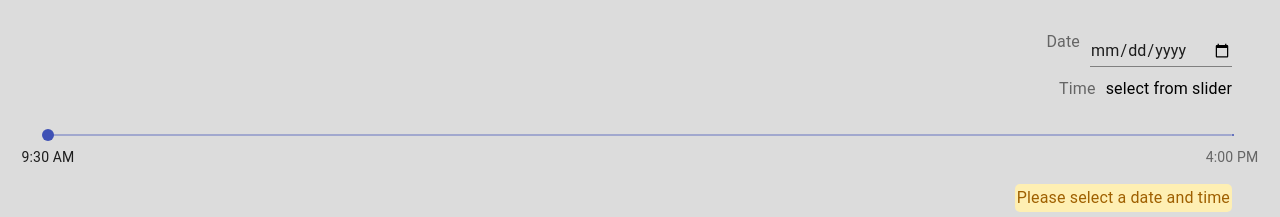
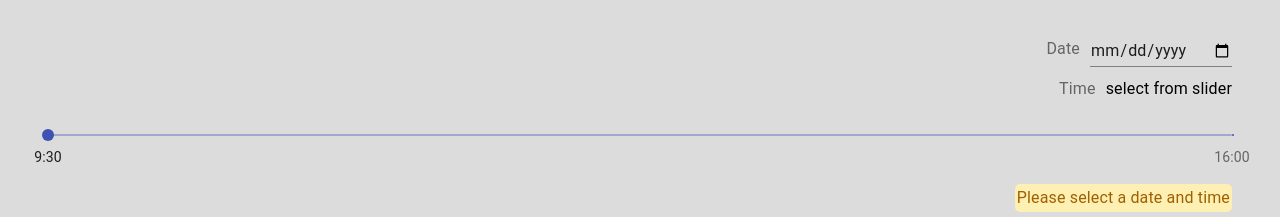
Before and after one commit to Lercerss/graphelier, a React (Create React App) app in the folder app/: page / in a window 1280 px wide. Shown: the top 217 px of the page. Built offline with nearby package versions, Linux system fonts and the light colour scheme.

Commit message:
[#39] fixed a bit of styling issues

```diff
--- a/app/src/components/OrderBookSnapshot.js
+++ b/app/src/components/OrderBookSnapshot.js
@@ -7,7 +7,7 @@ import classNames from 'classnames';
 
 
 import OrderBookService from '../services/OrderBookService';
-import {SNAPSHOT_INSTRUMENT, SNAPSHOT_TIMESTAMP} from '../constants/Constants';
+import {SNAPSHOT_INSTRUMENT} from '../constants/Constants';
 
 
 class OrderBookSnapshot extends Component {
@@ -16,7 +16,6 @@ class OrderBookSnapshot extends Component {
         super(props);
 
         this.state = {
-            defaultTimestamp: SNAPSHOT_TIMESTAMP,
             selectedTimestamp: null,
             selectedDateNano: 0,
             selectedTimeNano: 0,
@@ -133,11 +132,11 @@ class OrderBookSnapshot extends Component {
                                 marks={[
                                     {
                                         value: 9.5*60*60*1000000000,
-                                        label: '9:30 AM',
+                                        label: '9:30',
                                     },
                                     {
                                         value: 16*60*60*1000000000,
-                                        label: '4:00 PM',
+                                        label: '16:00',
                                     },
                                 ]}
                                 onChangeCommitted={this.handleCommitTime}
--- a/app/src/styles/OrderBookSnapshot.js
+++ b/app/src/styles/OrderBookSnapshot.js
@@ -58,5 +58,6 @@ export const Styles = {
         display: 'flex',
         justifyContent: 'flex-end',
         marginTop: 10,
+        alignItems: 'center',
     },
 };
```
